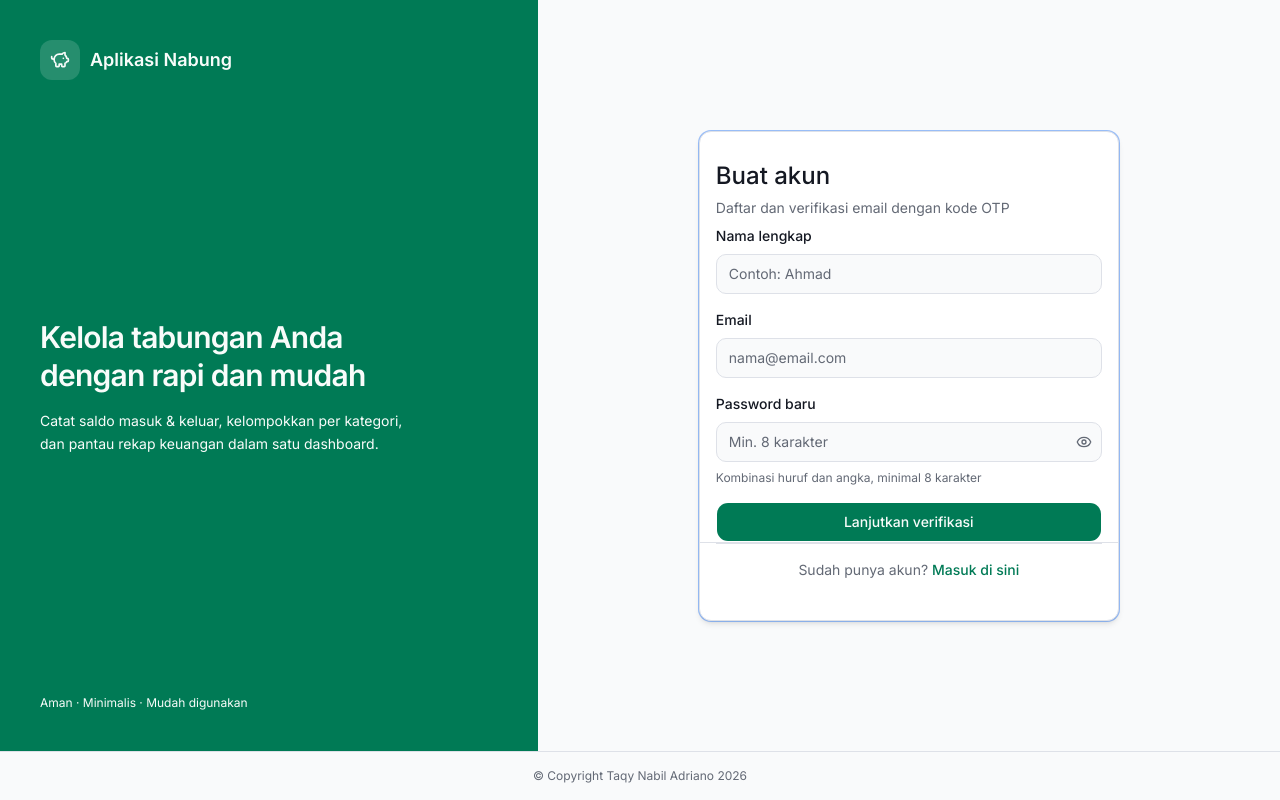
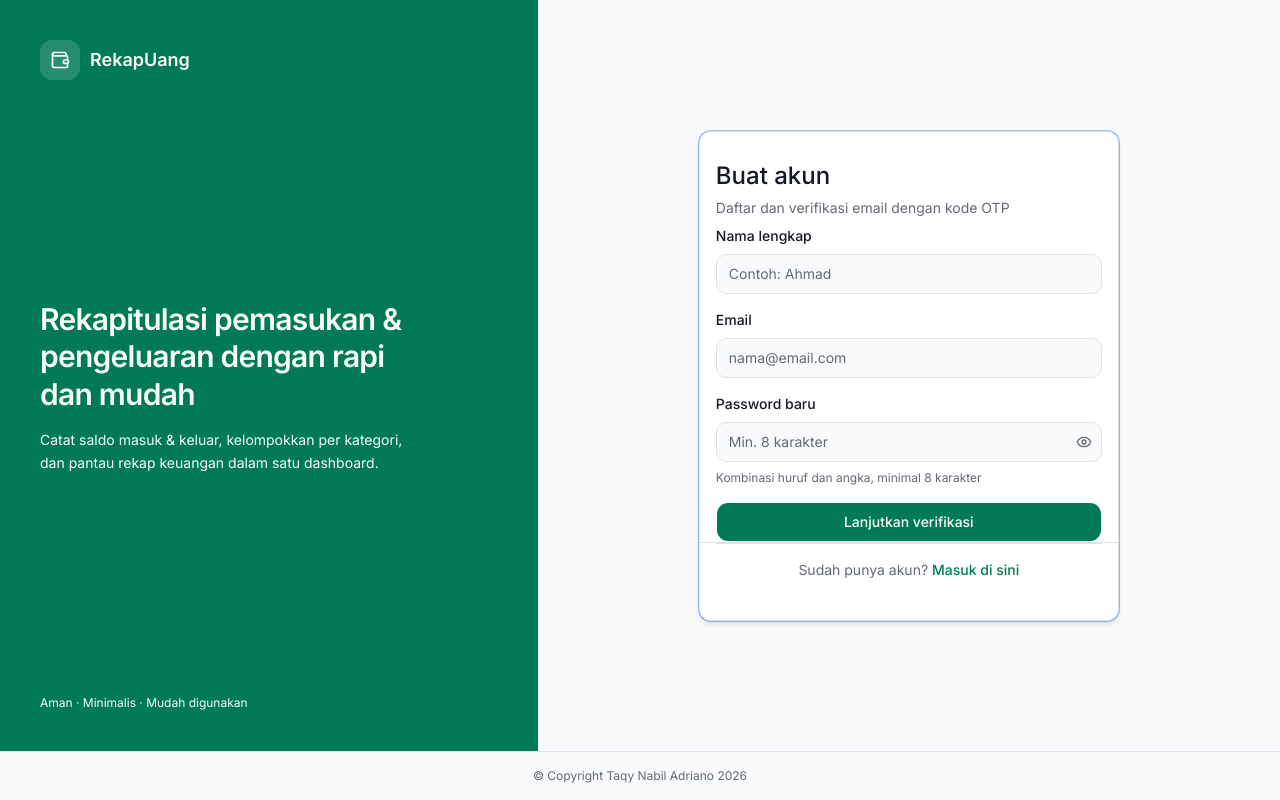
Before and after one commit to taqy30/RekapUang, a Next.js app: page /register in a window 1280 px wide. Built offline with nearby package versions, Linux system fonts and the light colour scheme.

Commit message:
Rebrand aplikasi menjadi RekapUang.
Ganti nama tampilan, metadata, email OTP, cookie session, dan salinan UI.

Co-authored-by: Cursor <cursoragent@cursor.com>

```diff
--- a/app/layout.tsx
+++ b/app/layout.tsx
@@ -6,8 +6,9 @@ import { Providers } from "@/components/providers";
 const inter = Inter({ subsets: ["latin"], display: "swap", variable: "--font-sans" });
 
 export const metadata: Metadata = {
-  title: "Aplikasi Nabung — Rekapitulasi Tabungan",
-  description: "Kelola tabungan Anda dengan kategori dan riwayat transaksi",
+  title: "RekapUang — Rekapitulasi Keuangan",
+  description:
+    "Catat pemasukan & pengeluaran, rekap per kategori, dan pantau riwayat harian atau bulanan",
   robots: { index: false, follow: false },
 };
 
--- a/components/AuthForm.tsx
+++ b/components/AuthForm.tsx
@@ -4,7 +4,8 @@ import { useState } from "react";
 import { useRouter } from "next/navigation";
 import Link from "next/link";
 import { toast } from "sonner";
-import { Eye, EyeOff, PiggyBank } from "lucide-react";
+import { Eye, EyeOff, Wallet } from "lucide-react";
+import { APP_NAME, APP_TAGLINE } from "@/lib/brand";
 import { motion, AnimatePresence } from "framer-motion";
 import OtpForm from "./OtpForm";
 import AppFooter from "./AppFooter";
@@ -139,13 +140,13 @@ export default function AuthForm({ mode }: AuthFormProps) {
       <div className="hidden lg:flex lg:w-[45%] xl:w-[42%] bg-primary text-primary-foreground flex-col justify-between p-10">
         <div className="flex items-center gap-2.5">
           <div className="flex h-10 w-10 items-center justify-center rounded-lg bg-white/15">
-            <PiggyBank className="h-5 w-5" />
+            <Wallet className="h-5 w-5" />
           </div>
-          <span className="font-semibold text-lg">Aplikasi Nabung</span>
+          <span className="font-semibold text-lg">{APP_NAME}</span>
         </div>
         <div className="space-y-4 max-w-sm">
           <h2 className="text-3xl font-semibold leading-tight tracking-tight">
-            Kelola tabungan Anda dengan rapi dan mudah
+            {APP_TAGLINE}
           </h2>
           <p className="text-primary-foreground/80 text-sm leading-relaxed">
             Catat saldo masuk & keluar, kelompokkan per kategori, dan pantau
@@ -184,9 +185,9 @@ export default function AuthForm({ mode }: AuthFormProps) {
                 <CardHeader className="space-y-3 pb-2">
                 <div className="lg:hidden flex items-center gap-2.5">
                   <div className="flex h-9 w-9 items-center justify-center rounded-lg bg-primary/10 text-primary">
-                    <PiggyBank className="h-5 w-5" />
+                    <Wallet className="h-5 w-5" />
                   </div>
-                  <span className="font-semibold">Aplikasi Nabung</span>
+                  <span className="font-semibold">{APP_NAME}</span>
                 </div>
                 <div>
                   <CardTitle className="text-2xl">
@@ -194,7 +195,7 @@ export default function AuthForm({ mode }: AuthFormProps) {
                   </CardTitle>
                   <CardDescription className="mt-1.5">
                     {mode === "login"
-                      ? "Masuk untuk melihat rekapitulasi tabungan Anda"
+                      ? "Masuk untuk melihat rekapitulasi keuangan Anda"
                       : "Daftar dan verifikasi email dengan kode OTP"}
                   </CardDescription>
                 </div>
--- a/components/Dashboard.tsx
+++ b/components/Dashboard.tsx
@@ -11,10 +11,9 @@ import {
   LogOut,
   Minus,
   Pencil,
-  PiggyBank,
+  Wallet,
   Plus,
   Trash2,
-  Wallet,
   History,
 } from "lucide-react";
 import TransactionModal, {
@@ -34,6 +33,7 @@ import { Tabs, TabsList, TabsTrigger } from "@/components/ui/tabs";
 import { Skeleton } from "@/components/ui/skeleton";
 import { cn } from "@/lib/utils";
 import AppFooter from "./AppFooter";
+import { APP_NAME } from "@/lib/brand";
 import {
   formatRupiah,
   formatTransactionDate,
@@ -207,11 +207,11 @@ export default function Dashboard({ userName }: { userName: string }) {
         <div className="mx-auto flex max-w-5xl items-center justify-between gap-3 px-4 py-3 sm:px-6">
           <div className="flex min-w-0 items-center gap-2.5">
             <div className="flex h-9 w-9 shrink-0 items-center justify-center rounded-lg bg-primary/10 text-primary">
-              <PiggyBank className="h-5 w-5" />
+              <Wallet className="h-5 w-5" />
             </div>
             <div className="min-w-0">
               <h1 className="truncate text-base font-semibold sm:text-lg">
-                Aplikasi Nabung
+                {APP_NAME}
               </h1>
               <p className="truncate text-xs text-muted-foreground">
                 Halo, {userName}
@@ -373,7 +373,7 @@ export default function Dashboard({ userName }: { userName: string }) {
                 <p className="text-sm font-medium">Belum ada transaksi</p>
                 <p className="mt-1 text-xs text-muted-foreground max-w-xs">
                   Tambahkan saldo masuk atau keluar untuk mulai mencatat
-                  tabungan Anda
+                  keuangan Anda
                 </p>
                 <Button
                   className="mt-4"
--- a/components/HistoryView.tsx
+++ b/components/HistoryView.tsx
@@ -10,7 +10,6 @@ import {
   ArrowUpRight,
   CalendarDays,
   CalendarRange,
-  PiggyBank,
   Wallet,
 } from "lucide-react";
 import type { Transaction } from "./TransactionModal";
@@ -130,7 +129,7 @@ export default function HistoryView({ userName }: { userName: string }) {
           </Link>
           <div className="flex min-w-0 flex-1 items-center gap-2.5">
             <div className="flex h-9 w-9 shrink-0 items-center justify-center rounded-lg bg-primary/10 text-primary">
-              <PiggyBank className="h-5 w-5" />
+              <Wallet className="h-5 w-5" />
             </div>
             <div className="min-w-0">
               <h1 className="truncate text-base font-semibold sm:text-lg">
--- a/lib/auth.ts
+++ b/lib/auth.ts
@@ -3,7 +3,7 @@ import { cookies } from "next/headers";
 import bcrypt from "bcryptjs";
 import { randomBytes } from "crypto";
 
-const COOKIE_NAME = "nabung_session";
+const COOKIE_NAME = "rekapuang_session";
 const EXPIRY = "7d";
 const EXPIRY_SECONDS = 60 * 60 * 24 * 7;
 
--- /dev/null
+++ b/lib/brand.ts
@@ -0,0 +1,3 @@
+export const APP_NAME = "RekapUang";
+export const APP_TAGLINE =
+  "Rekapitulasi pemasukan & pengeluaran dengan rapi dan mudah";
--- a/middleware.ts
+++ b/middleware.ts
@@ -2,7 +2,7 @@ import { NextResponse } from "next/server";
 import type { NextRequest } from "next/server";
 import { jwtVerify } from "jose";
 
-const COOKIE_NAME = "nabung_session";
+const COOKIE_NAME = "rekapuang_session";
 const publicPaths = ["/login", "/register"];
 
 function getSecret() {
--- a/package.json
+++ b/package.json
@@ -1,5 +1,5 @@
 {
-  "name": "aplikasi-nabung",
+  "name": "rekapuang",
   "version": "1.1.0",
   "private": true,
   "scripts": {
```
Also changed, not shown: lib/email.ts (+4 -4 lines), 2 other files (tests, documents, lock files or other folders).
